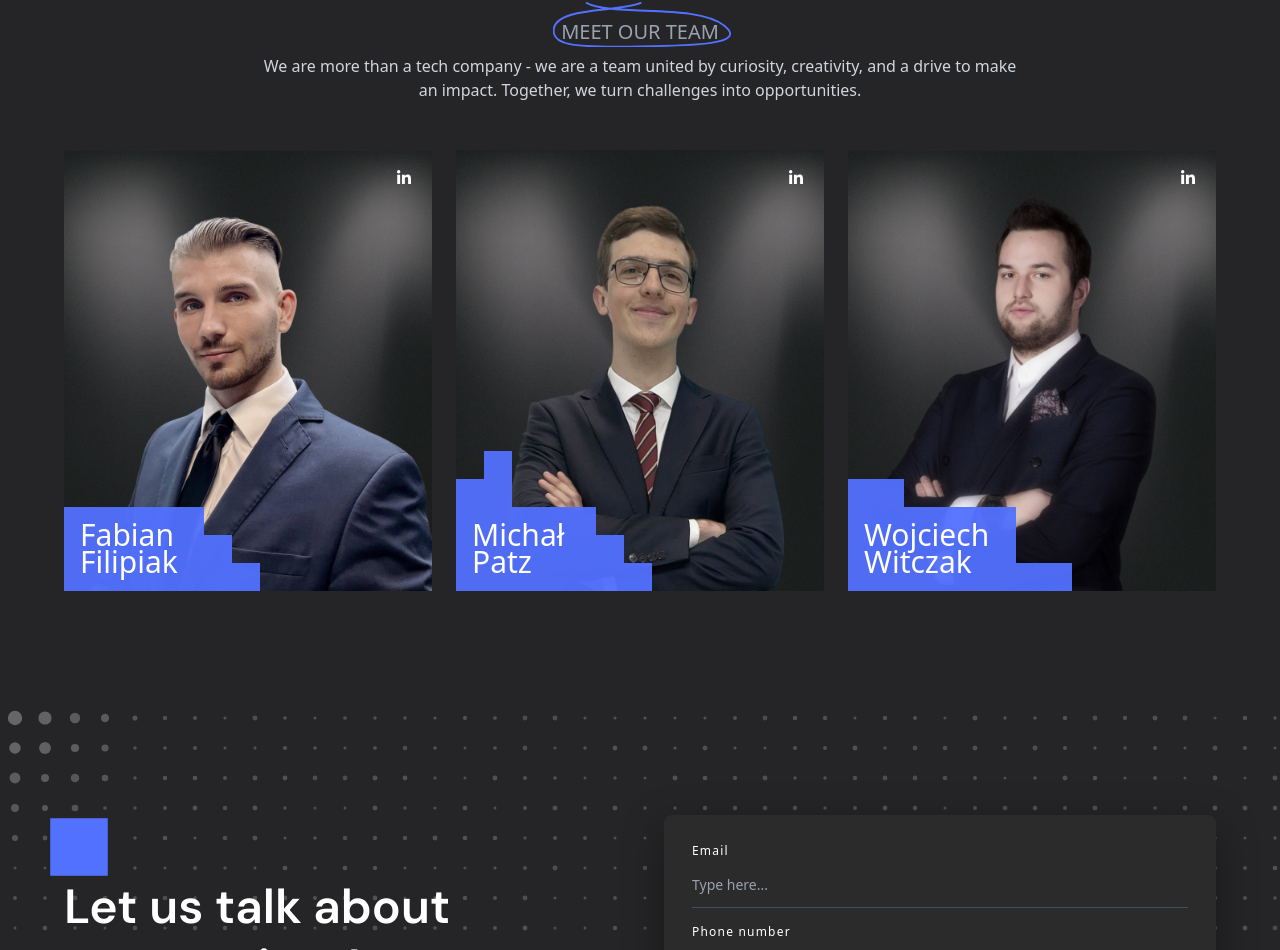
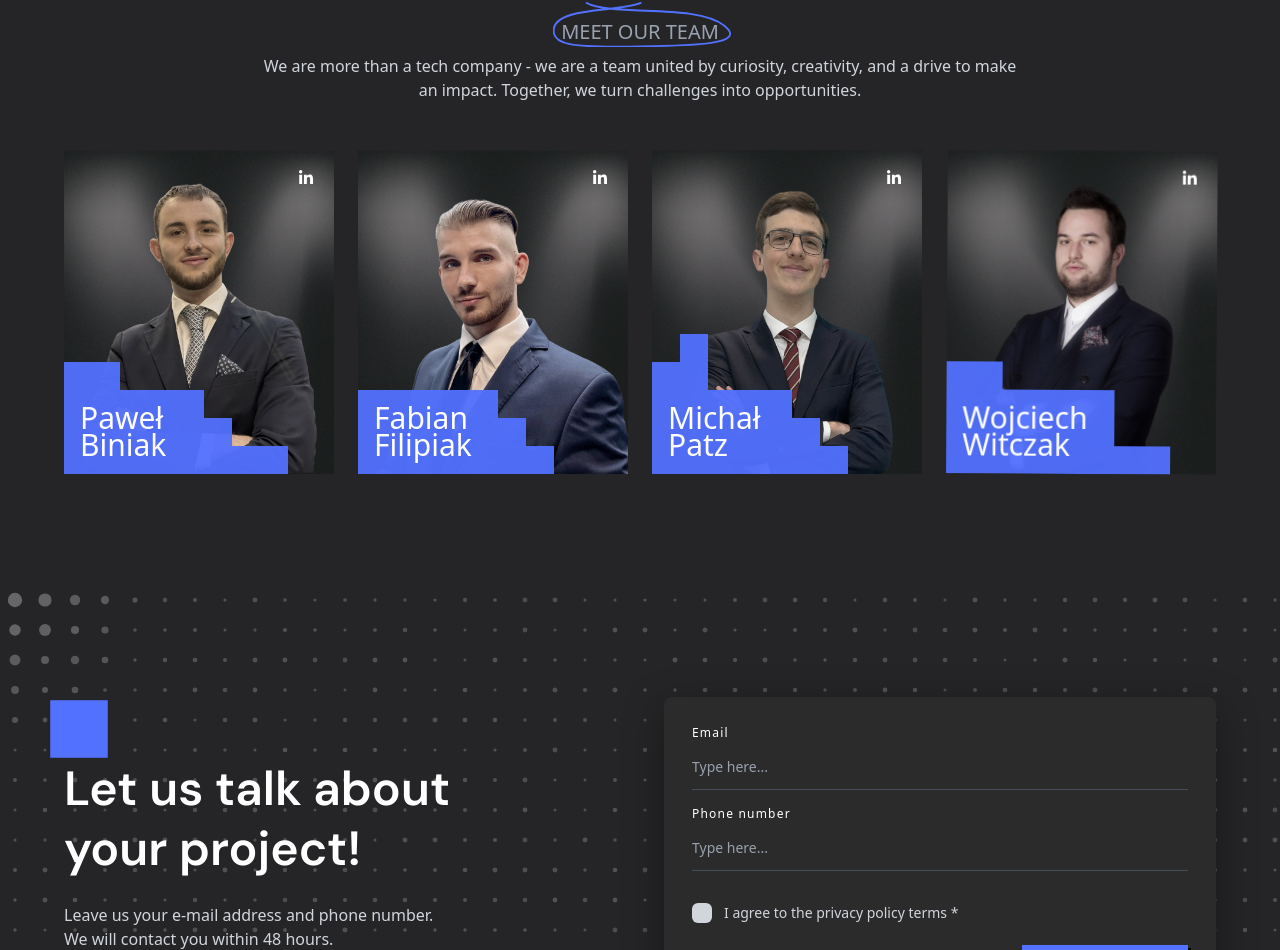
Before and after one commit to upcoders-cloud/upcoders-website, a React (Vite) app: page /en in a window 1280 px wide. Shown: the part 2288-3238 px from the top of the page. Built offline with nearby package versions, Linux system fonts and the light colour scheme; no server answers; a web font is replaced by a local one.

Commit message:
Update Team component layout and add member details

```diff
--- a/src/components/Team/Team.jsx
+++ b/src/components/Team/Team.jsx
@@ -21,7 +21,7 @@ export default function Team() {
           {t('team.description')}
         </p>
 
-        <div className="grid grid-cols-1 sm:grid-cols-2 md:grid-cols-3 gap-6">
+        <div className="grid grid-cols-1 sm:grid-cols-2 md:grid-cols-4 gap-6">
           {MEMBERS.map((m, i) => (
             <CardMember key={`${m.firstName}-${m.lastName}-${i}`} member={m} index={i} length={MEMBERS.length}/>
           ))}
--- a/src/components/Team/index.js
+++ b/src/components/Team/index.js
@@ -14,22 +14,22 @@ const buildPattern = (ascii) => ({
 });
 
 export const MEMBERS = [
-  // {
-  //   id: "pawel",
-  //   firstName: "Paweł",
-  //   lastName: "Biniak",
-  //   img: pawelImg,
-  //   linkedin: "https://www.linkedin.com/in/pawel-biniak/",
-  //   pattern: buildPattern([
-  //     "........",
-  //     "##......",
-  //     "#####...",
-  //     "######..",
-  //     "########",
-  //   ]),
-  //   roleKey: "team.members.pawel.role",
-  //   aboutKey: "team.members.pawel.about",
-  // },
+  {
+    id: "pawel",
+    firstName: "Paweł",
+    lastName: "Biniak",
+    img: pawelImg,
+    linkedin: "https://www.linkedin.com/in/pawel-biniak/",
+    pattern: buildPattern([
+      "........",
+      "##......",
+      "#####...",
+      "######..",
+      "########",
+    ]),
+    roleKey: "team.members.pawel.role",
+    aboutKey: "team.members.pawel.about",
+  },
   {
     id: "fabian",
     firstName: "Fabian",
```
